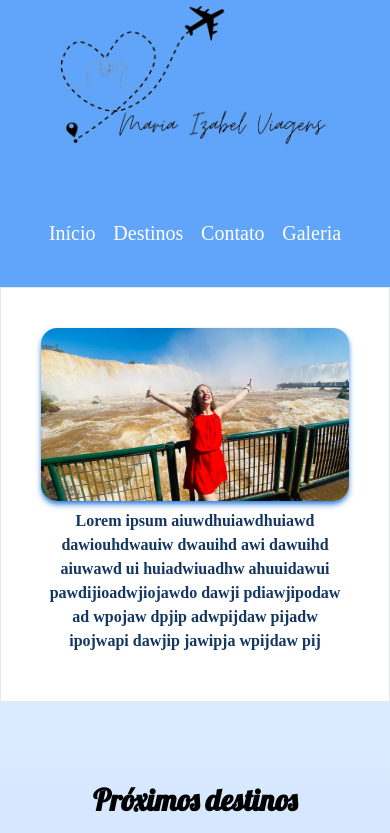
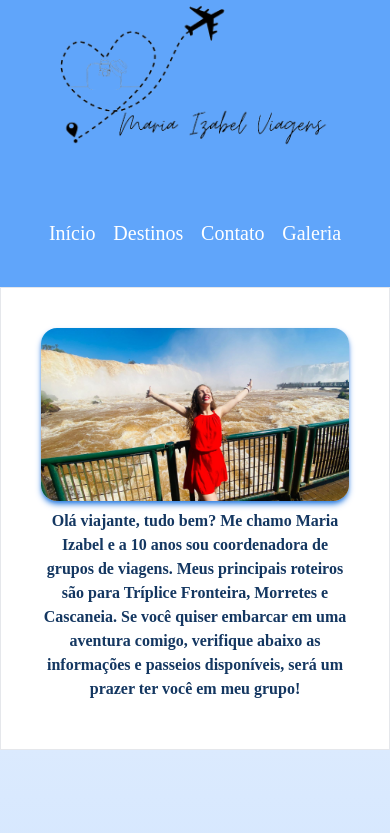
Before and after one commit to guivargas95/mariaizabelviagens, a React (Vite) app: page / in a window 390 px wide. Shown: the top 833 px of the page. Built offline with nearby package versions, Linux system fonts and the light colour scheme; a web font is replaced by a local one.

Commit message:
Responsive corrections

```diff
--- a/src/components/about/index.tsx
+++ b/src/components/about/index.tsx
@@ -3,7 +3,7 @@ export default function About(){
         <div className="flex flex-col bg-blue-100cl">
             <ul className="p-10 lg:flex items-center text-center border lg:w-auto">
                 <li><img className="w-96 mr-auto ml-auto lg:w-auto rounded-2xl shadow-md shadow-my-color2" src="\img\infophoto.jpg" alt="" /></li>
-                <li className=""><p className="mt-2 mb-2 font-font1 text-my-color4 font-bold">Lorem ipsum aiuwdhuiawdhuiawd dawiouhdwauiw dwauihd awi dawuihd aiuwawd ui huiadwiuadhw ahuuidawui pawdijioadwjiojawdo dawji pdiawjipodaw ad wpojaw dpjip adwpijdaw pijadw ipojwapi dawjip jawipja wpijdaw pij</p></li>
+                <li className="flex justify-center lg:w-5/6"><p className="w-96 lg:w-5/6 mt-2 mb-2 font-font1 text-my-color4 font-bold">Olá viajante, tudo bem? Me chamo Maria Izabel e a 10 anos sou coordenadora de grupos de viagens. Meus principais roteiros são para Tríplice Fronteira, Morretes e Cascaneia. Se você quiser embarcar em uma aventura comigo, verifique abaixo as informações e passeios disponíveis, será um prazer ter você em meu grupo!</p></li>
             </ul>
         </div>
     )
```
